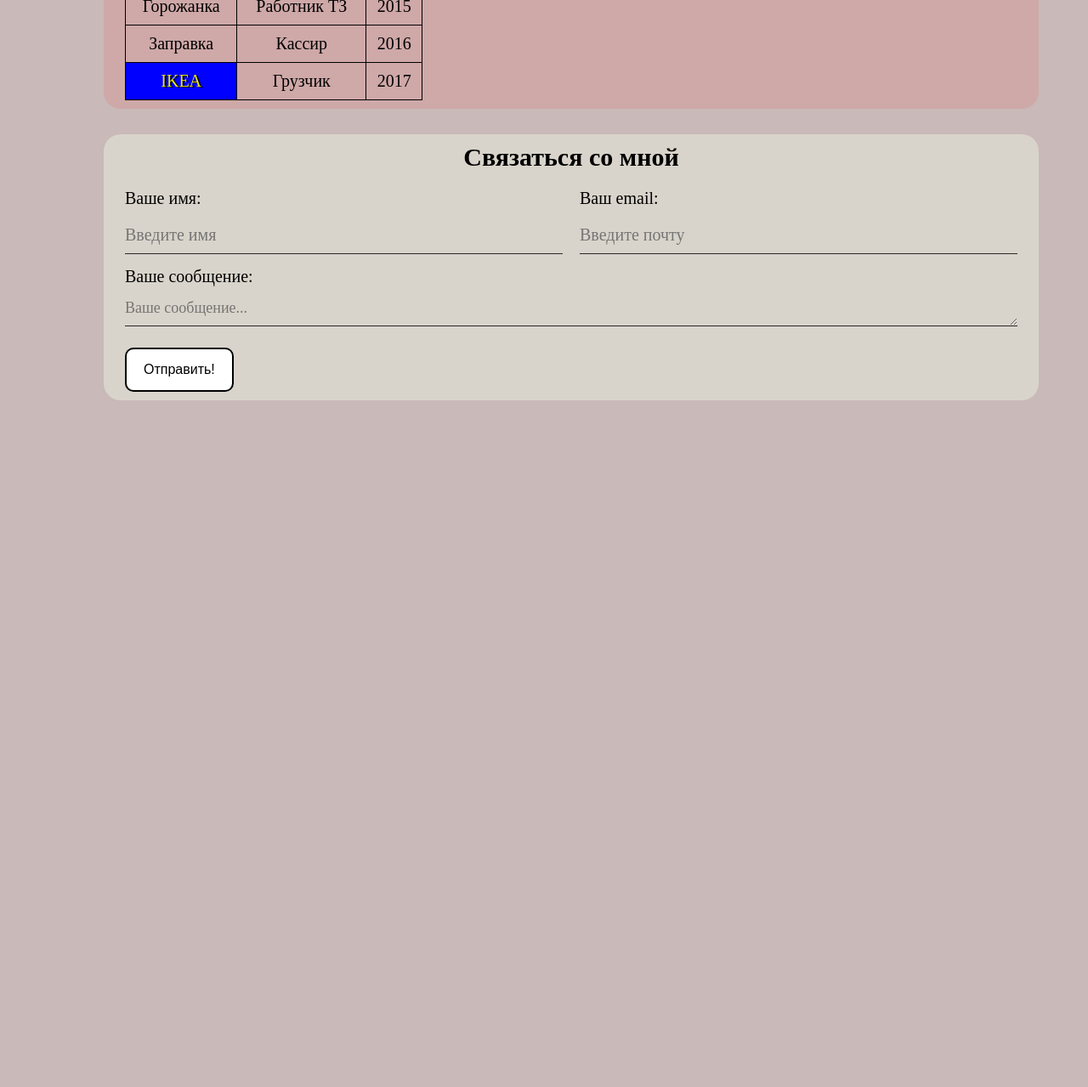
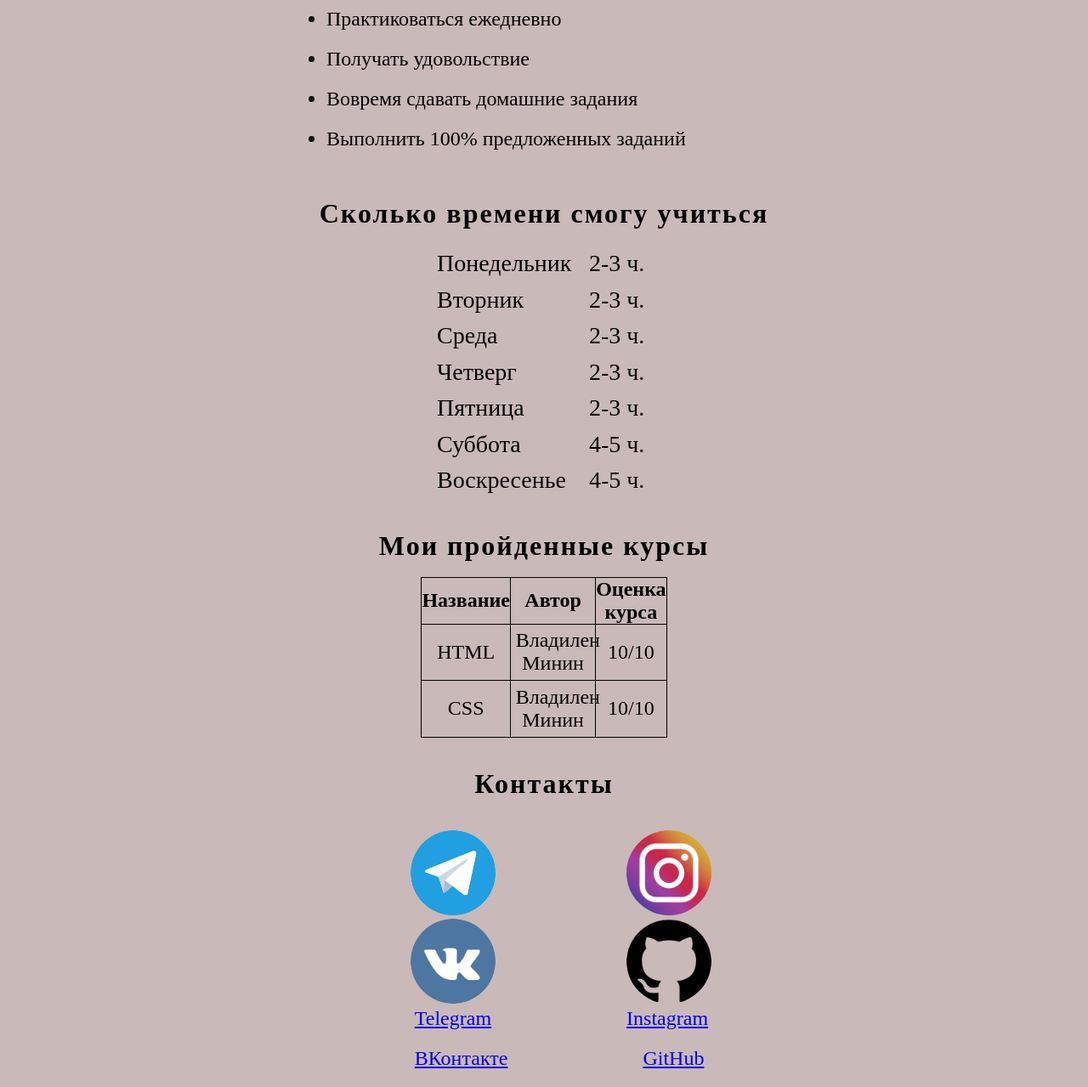
Before and after one commit to 2LeninOFF/Resume-HTML-only-, a plain HTML site: page index.html in a window 1280 px wide. Shown: the part 639-1918 px from the top of the page at 85% size. Before the commit the page ends 1140 px from the top, so only its background shows below. Drawn offline with Linux system fonts and the light colour scheme.

Commit message:
for Task1

```diff
--- a/index.html
+++ b/index.html
@@ -4,105 +4,141 @@
     <meta charset="UTF-8">
     <meta http-equiv="X-UA-Compatible" content="IE=edge">
     <meta name="viewport" content="width=device-width, initial-scale=1.0">
-    <meta name="keywords" content="2LeninOFF">
-    <meta name="description" content="Сайт-резюме Туленинова М.И.">
-    <title>Сайт-резюме</title>
+    <title>Задание #1</title>
     <link rel="stylesheet" href="styles.css">
 </head>
-<body>
+<body background="">
 <div class="container">
+    <h1>Карточка студента</h1>
 
-<div class="info">
-    <img src="avatar.png" alt="Фото Туленинов М.И." class="avatar">
-    <div class="info-text">
-    <h1>Туленинов Максим</h1>
-    <p>Я работаю в техподдержке компании <em>"Контур",</em> совмещая с обучением на <strong> <em> Frontend-разработчика. </em> </strong>
-    <p>Мне нравится сёрфить Интернет в поискать годного контента. Так, например, я нашёл ютуб-канал <strong>Arthas</strong>. Всем рекомендую!</p>
+    <div class="infoAva">
+        <img src="avatar.png" alt="Фото Туленинов М.И." class="avatar">
+
+        <div class="info">
+        <h2>Имя, фамилия:</h2>
+        <p>Максим Туленинов</p>
+<br>
+        <h2>Возраст:</h2>
+        <p>23 года</p>
+<br>
+        <h2>Опыт в программировании:</h2>
+        <p>1 месяц в прошлом году + 2 месяца в этом году (12 месяцев)</p>
+<br>
+        <h2>О себе:</h2>
+        <p>В настоящее время прохожу курс <em>"Junior Frontend-разработчик"</em></p>
+        <p>Работаю консультантом технической поддержки :)</p>
+        </div>
     </div>
-</div>
-
-   <article class="hobby card">
-    <h2>Мои хобби:</h2>
-    <ol class="hobby_ol">
-        <li>Криптовалюты</li>
-        <li>Стим-трейд</li>
-        <li>ПК игры</li>
-    </article>
-    </ol>
-
-    <article class="social card">
-    <h2> <strong>Список социальных сетей:</strong></h2>
-    <p> <a href="https://www.instagram.com/maksimtuleninov4/" target="_blank">Instagram |</a>
-        <a href="https://t.me/techies356" target="_blank">Telegram |</a>
-        <a href="https://vk.com/lacmusss" target="_blank">ВКонтакте</a>
-    </p>
-    </article>
-
-
-
-    <article class="work card">
-    <h2>Опыт работы</h2>
-        <table class="work_table">
-        <!-- <thead>
-            <tr>
-                <th>Название</th>
-                <th>Должность</th>
-                <th>Год</th>
-            </tr>
-        </thead> -->
-
+<br>
+<br>
+    <div class="targets">
+    <h3>Мои цели на обучение</h3>
+<br>
+    <ul class="targetList">
+        <li><strong><em>Стать Frontend-разработчиком</em></strong></li>
+        <li>Практиковаться ежедневно</li>
+        <li>Получать удовольствие</li>
+        <li>Вовремя сдавать домашние задания</li>
+        <li>Выполнить 100% предложенных заданий</li>
+    </ul>
+    </div>
+<br>
+<br>
+    <h3>Сколько времени смогу учиться</h3>
+<br>
+<table class="week" width="600px" height="300px">
         <tbody>
         <tr>
-            <td><a href="https://www.instagram.com/gorozhanka_nsk/">Горожанка</a> </td>
-            <td>Работник ТЗ</td>
-            <td>2015</td>
-        </tr>
-        <tr>
-            <td>Заправка</td>
-            <td>Кассир</td>
-            <td>2016</td>
+            <td>Понедельник</td>
+            <td>2-3 ч.</td>
         </tr>
 
+        <tr>
+            <td>Вторник</td>
+            <td>2-3 ч.</td>
+        </tr>
 
         <tr>
-            <td class="ikea">IKEA</td>
-            <td>Грузчик</td>
-            <td>2017</td>
+            <td>Среда</td>
+            <td>2-3 ч.</td>
+        </tr>
+
+        <tr>
+            <td>Четверг</td>
+            <td>2-3 ч.</td>
+        </tr>
+
+        <tr>
+            <td>Пятница</td>
+            <td>2-3 ч.</td>
+        </tr>
+
+        <tr>
+            <td>Суббота</td>
+            <td>4-5 ч.</td>
+        </tr>
+
+        <tr>
+            <td>Воскресенье</td>
+            <td>4-5 ч.</td>
         </tr>
         </tbody>
     </table>
-    </article>
+</ul>
 
+<br>
+<br>
+    <h3>Мои пройденные курсы</h3>
+<br>
+<table class="courses" >
+    <thead>
+        <tr>
+            <th>Название</th>
+            <th>Автор</th>
+            <th>Оценка курса</th>
+        </tr>
+    </thead>
+<tbody class="courseBody">
+    <tr>
+        <td>
+        HTML
+        </td>
+        <td>
+        Владилен Минин
+        </td>
+        <td>
+        10/10
+        </td>
+    </tr>
 
-
-    <form action="/" class="contact card">
-    <h2 class="contact_me">Связаться со мной</h2>
-
-
-<div class="form-row">
-
-    <div class="form-group">
-        <label for="name">Ваше имя:</label>
-        <input type="text" id="name" placeholder="Введите имя">
+    <tr>
+        <td>
+        CSS
+        </td>
+        <td>
+        Владилен Минин
+        </td>
+        <td>
+        10/10
+        </td>
+    </tr>
+</tbody>
+</table>
+<br>
+<br>
+    <div class="contacts">
+<h3>Контакты</h3>
+<br>
+<br>
+<img src="tg.jpg" alt="Тг" class="icon">
+<img src="inst.png" alt="Инст" class="icon">
+<img src="vk.png" alt="Вк" class="icon">
+<img src="git.png" alt="Гит" class="icon">
+        <a href="https://t.me/techies356" target="_blank" class="contactsRef">Telegram</a>
+        <a href="https://www.instagram.com/maksimtuleninov4/" target="_blank" class="contactsRef">Instagram</a>
+        <a href="https://vk.com/lacmusss" target="_blank" class="contactsRef">ВКонтакте</a>
+        <a href="https://github.com/2LeninOFF" target="_blank" class="contactsRef">GitHub</a>
     </div>
-
-    <div class="form-group">
-        <label for="email">Ваш email:</label>
-        <input type="text" id="email" placeholder="Введите почту">
-    </div>
-
-</div>
-
-    <div class="form-group">
-        <label for="message">Ваше сообщение:</label>
-        <textarea name="message" id="message" placeholder="Ваше сообщение..." cols="30" rows="1"></textarea>
-    </div>
-
-    <div>
-        <button type="submit"  class="btn">Отправить!</button>
-    </div>
-    </form>
-
 </div>
 </body>
 </html>
--- a/styles.css
+++ b/styles.css
@@ -3,218 +3,118 @@
     padding: 0;
 }
 
-.container {
-    padding-left:5%;
-    max-width: 1100px;
-    margin: auto;
-    padding-top: 20px;
-}
-
-
-
 body {
-    font-size: 18px;
-    font-weight: normal;
-    color: #000;
     background-color: rgb(201, 185, 185);
 }
 
-.info {
-    display: flex;
+h1 {
+
+    text-align: center;
+    color: #000;
+    font-family:  Times New Roman;
+    font-size: 40px;
+    letter-spacing: 2px;
 }
 
-.info-text {
-    margin-left: 20px;
-}
+.avatar {
 
-.info-text p {
-    padding: 10px 0px 0px 0px;
-    font-size: 24px;
-    /* font-weight: bold; */
-}
-
-.ikea {
-    font-size: 20px;
-    color: rgb(231, 231, 14);
-    background: rgb(0, 0, 255);
-    text-shadow: 2px 1px 0px #000;
-    }
-
-table {
-    text-align: center;
-
-}
-
-.hobby {
-    background: rgba(97, 204, 97, 0.377);
-    font-size: 20px;
-}
-
-.hobby h2 {
-   padding-bottom: 5px;
-}
-
-
-.social {
-    background: rgba(111, 111, 223, 0.192);
-    font-size: 20px;
-}
-
-.work {
-    background: rgba(231, 99, 99, 0.199);
-    font-size: 20px;
-}
-
-
-.contact {
-    background: rgba(224, 224, 211, 0.685);
-    font-size: 20px;
-}
-
-@media (max-width: 650px) {
-    .info {
-        display: block;
-        text-align: center;
-    }
-
-}
-
-.card {
-
-    border-radius: 20px;
-    padding: 10px 25px;
-    margin: 30px 0px;
-    }
-
-
-.avatar {
     width: 250px;
-    height: 250px;
+    height: 300px;
     border-radius: 25px;
     box-shadow: 4px 4px 14px rgba(0, 0, 0, 0.8);
 }
 
-
-div textarea {
-    font-size: 18px;
+.infoAva {
+    padding-top: 3%;
+    display: flex;
+    margin: 0 auto;
+    max-width: 55%
 }
 
-div input {
-    font-size: 16px;
-    padding: 5px;
-    margin: 5px 0px;
+.info {
+    margin-left: 2%;
 }
 
-div span {
-    padding-left: 3px;
+.container {
+  max-width: 80%;
+  margin: 0 auto;
 }
 
-.btn {
-    background: #fff;
-    padding: 15px 20px;
-    color: #000
-    cursor: pointer;
-    border-radius: 10px;
-    border: 2px solid #000;
-    font-size: 16px;
+h2 {
+    font-size: 24px;
+    font-weight: 100;
 }
 
-.btn:hover {
-    background: #000;
-    color: #fff;
-    }
 
-a {
-    color: #000;
-    text-decoration: none;
-    /* transition: all 0.2s; */
+h3 {
+    box-sizing: content-box;
+    width: 100%;
+    text-align: center;
+    font-size: 32px;
+    letter-spacing: 2px;
 }
 
-a:hover {
-    text-decoration: underline;
-    /* font-size: 2rem; */
+
+p {
+    font-size: 24px;
+    font-weight: bold;
 }
 
-a:visited {
-    color:rgb(77, 69, 69);
+
+.targetList {
+    margin: 0 auto;
+    max-width: 50%;
+    font-size: 24px;
 }
 
-a:active {
-    color: blue;
+li {
+    margin-bottom: 20px;
 }
 
-.hobby_ol {
-    padding: 0 22px;
+.week {
+    margin: 0 auto;
+    max-width: 25%;
+    font-size: 28px;
+    border: none;
 }
 
-.hobby_ol li {
-    margin-bottom: 5px;
+.courses {
+    margin: 0 auto;
+    max-width: 25%;
+    text-align: center;
+    font-size: 24px;
+    border-collapse:collapse
 }
 
-.work_table {
-        width: 350px;
-        border-collapse:collapse
-}
-
-.work_table th, td {
-    padding: 10px 5px;
+.courses td, th {
     border: 1px solid black;
 }
 
-.contact h2 {
-    text-align: center;
+th {
+    width: 400px;
 }
 
-.form-row{
-    margin-bottom: 10px;
-    display: flex;
+.courseBody td
+{
+    padding: 2%;
 }
 
-
-.form-row .form-group {
-    /* display: inline-block; */
-    margin-top: 20px;
-    margin-right: 20px;
-    width: 50%;
-    /* width: calc(50%-20px); */
-
+.contacts {
+    margin: 0 auto;
+    max-width: 60%;
 }
 
-.form-row .form-group:last-child {
-    margin-right: 0;
+.icon {
+    display: inline-block;
+    width: 100px;
+    height: 100px;
+    border-radius: 100px;
+    margin-left: 150px;
 }
 
-@media (max-width: 650px){
-    .form-row{
-        margin-bottom: 10px;
-        display: block;
-    }
-
-    .form-row .form-group {
-        width: 100%;
-        margin-right: 0;
-        margin-bottom: 10px;
-    }
+.contactsRef {
+    display: inline-block;
+    margin-left: 155px;
+    margin-bottom: 20px;
+    font-size: 24px;
 }
-
-.form-group label {
-    display: block;
-    color: #000
-}
-
-.form-group input, textarea {
-    font-size: 20px;
-    width: 100%;
-    box-sizing: border-box;
-    border: none;
-    background: transparent;
-    border-bottom: 1px solid rgb(41, 40, 40);
-    padding: 15px 0 10px;
-    outline: none;
-    font-family: inherit;
-
-}
-
-.form-group textarea {
-    margin-bottom: 20px;
-}
```
Also changed, not shown: git.jpg (added), git.png (added), inst.png (added), tg.jpg (added), vk.png (added).
